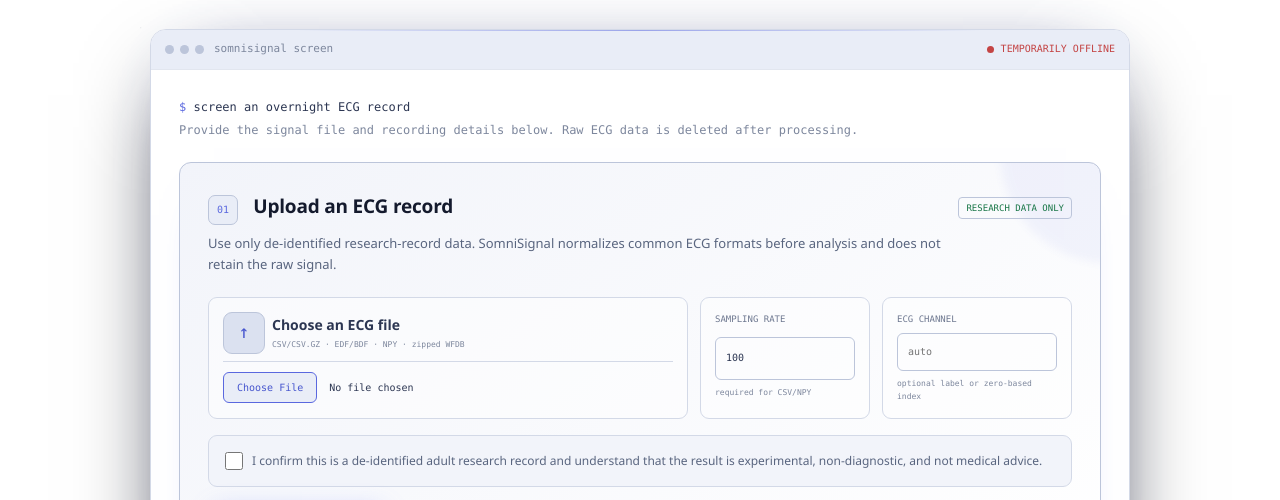
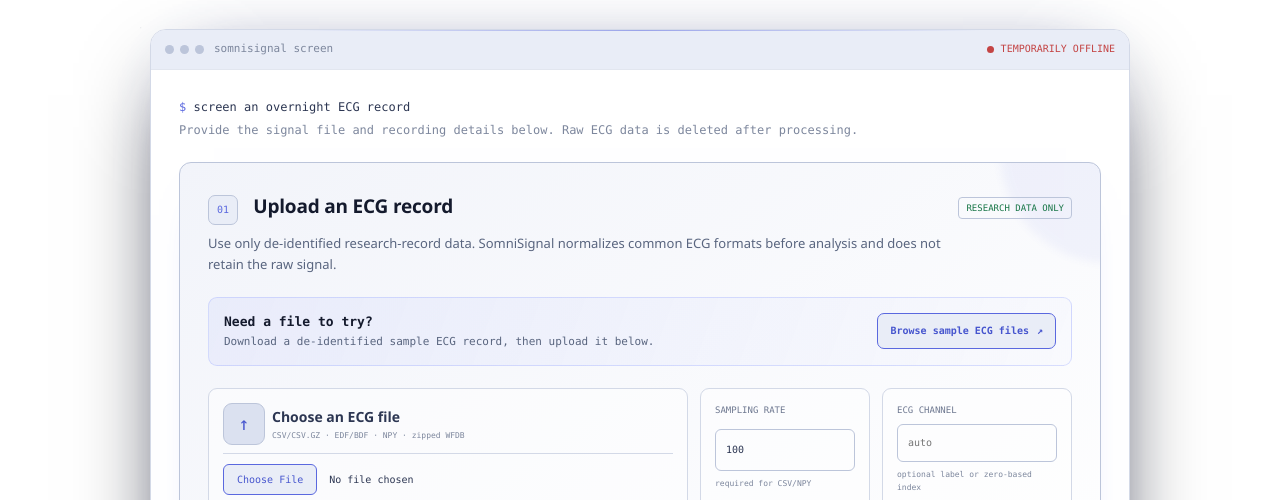
Before and after one commit to smAsifHossain/somnisignal, a plain HTML site: page frontend/index.html in a window 1280 px wide. Shown: the part 260-760 px from the top of the page. Drawn offline with Linux system fonts and the light colour scheme; no server answers.

Commit message:
Add sample ECG download guide

```diff
--- a/frontend/index.html
+++ b/frontend/index.html
@@ -56,6 +56,13 @@
                   <span>research data only</span>
                 </div>
                 <p class="upload-copy">Use only de-identified research-record data. SomniSignal normalizes common ECG formats before analysis and does not retain the raw signal.</p>
+                <div class="sample-data-callout">
+                  <div class="sample-data-copy">
+                    <strong>Need a file to try?</strong>
+                    <span>Download a de-identified sample ECG record, then upload it below.</span>
+                  </div>
+                  <a class="sample-data-link" href="https://github.com/smAsifHossain/somnisignal/tree/main/sample-data" target="_blank" rel="noopener noreferrer">Browse sample ECG files <span aria-hidden="true">↗</span></a>
+                </div>
                 <form id="upload-form">
                   <div class="upload-fields">
                     <label class="file-field"><span class="file-icon" aria-hidden="true">↑</span><span><strong>Choose an ECG file</strong><small>CSV/CSV.GZ · EDF/BDF · NPY · zipped WFDB</small></span><input id="ecg-file" name="ecg_file" type="file" accept=".csv,.csv.gz,.edf,.bdf,.npy,.zip,application/gzip,application/zip" required></label>
--- a/frontend/styles.css
+++ b/frontend/styles.css
@@ -134,6 +134,14 @@ h1 { margin-bottom: 18px; color: var(--fg); font-size: clamp(28px, 4.2vw, 38px);
 .upload-heading .terminal-branch { display: inline-flex; width: 30px; height: 30px; margin-right: 8px; align-items: center; justify-content: center; border: 1px solid var(--line-500); border-radius: 7px; background: var(--navy-700); font-size: 10px; }
 .upload-heading > span { padding: 3px 7px; border: 1px solid var(--line-500); border-radius: 4px; color: var(--ok); font-size: 9px; text-transform: uppercase; }
 .upload-copy { max-width: 750px; margin-bottom: 22px; color: var(--fg-dim); font-family: var(--sans); font-size: 13px; }
+.sample-data-callout { display: flex; align-items: center; justify-content: space-between; gap: 18px; margin: 0 0 22px; padding: 14px 15px; border: 1px solid rgba(139,155,255,.3); border-radius: 9px; background: linear-gradient(110deg, rgba(139,155,255,.1), rgba(139,155,255,.025)); }
+.sample-data-copy { display: grid; gap: 1px; }
+.sample-data-copy strong { color: var(--fg); font-size: 13px; }
+.sample-data-copy span { color: var(--fg-dim); font-size: 11px; }
+.sample-data-link { display: inline-flex; min-height: 36px; flex: none; align-items: center; justify-content: center; gap: 8px; padding: 7px 12px; border: 1px solid var(--accent); border-radius: 7px; color: var(--accent-soft); background: var(--navy-700); font-family: var(--mono); font-size: 10px; font-weight: 750; text-decoration: none; transition: color .18s ease, background .18s ease, box-shadow .18s ease, transform .18s ease; }
+.sample-data-link span { transition: transform .18s ease; }
+.sample-data-link:hover, .sample-data-link:focus-visible { color: var(--ink); background: var(--accent); box-shadow: 0 8px 24px -14px rgba(139,155,255,.9); transform: translateY(-1px); }
+.sample-data-link:hover span, .sample-data-link:focus-visible span { transform: translate(2px,-2px); }
 .upload-fields { display: grid; grid-template-columns: minmax(0, 1.5fr) 170px 190px; gap: 12px; margin-bottom: 16px; }
 .upload-fields label { display: grid; gap: 7px; padding: 14px; border: 1px solid var(--line-700); border-radius: 9px; background: rgba(8,12,26,.38); color: var(--fg-faint); font-size: 9px; text-transform: uppercase; transition: border-color .2s ease, background .2s ease; }
 :root[data-theme="light"] .upload-fields label { background: rgba(255,255,255,.5); }
@@ -269,6 +277,7 @@ footer { padding: 30px 0; background: var(--ink); }
   .console-body { padding: 15px; }
   .upload-panel { padding: 18px; }
   .upload-heading { align-items: flex-start; flex-direction: column; }
+  .sample-data-callout { align-items: stretch; flex-direction: column; }
   .action-row { align-items: stretch; flex-direction: column; }
   .section { padding: 62px 0; }
   .result-heading-row { align-items: flex-start; flex-direction: column; }
```
Also changed, not shown: sample-data/README.md.
